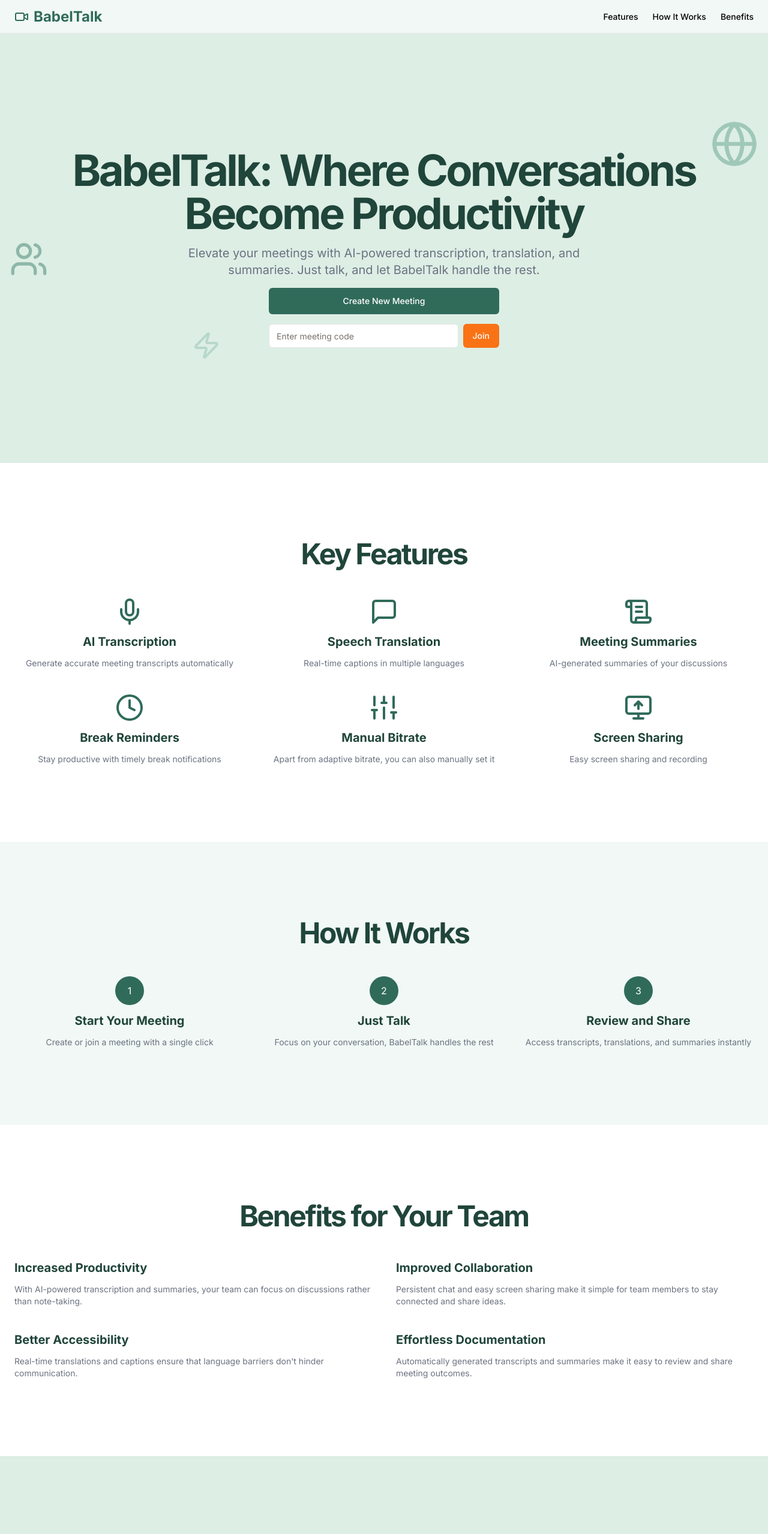
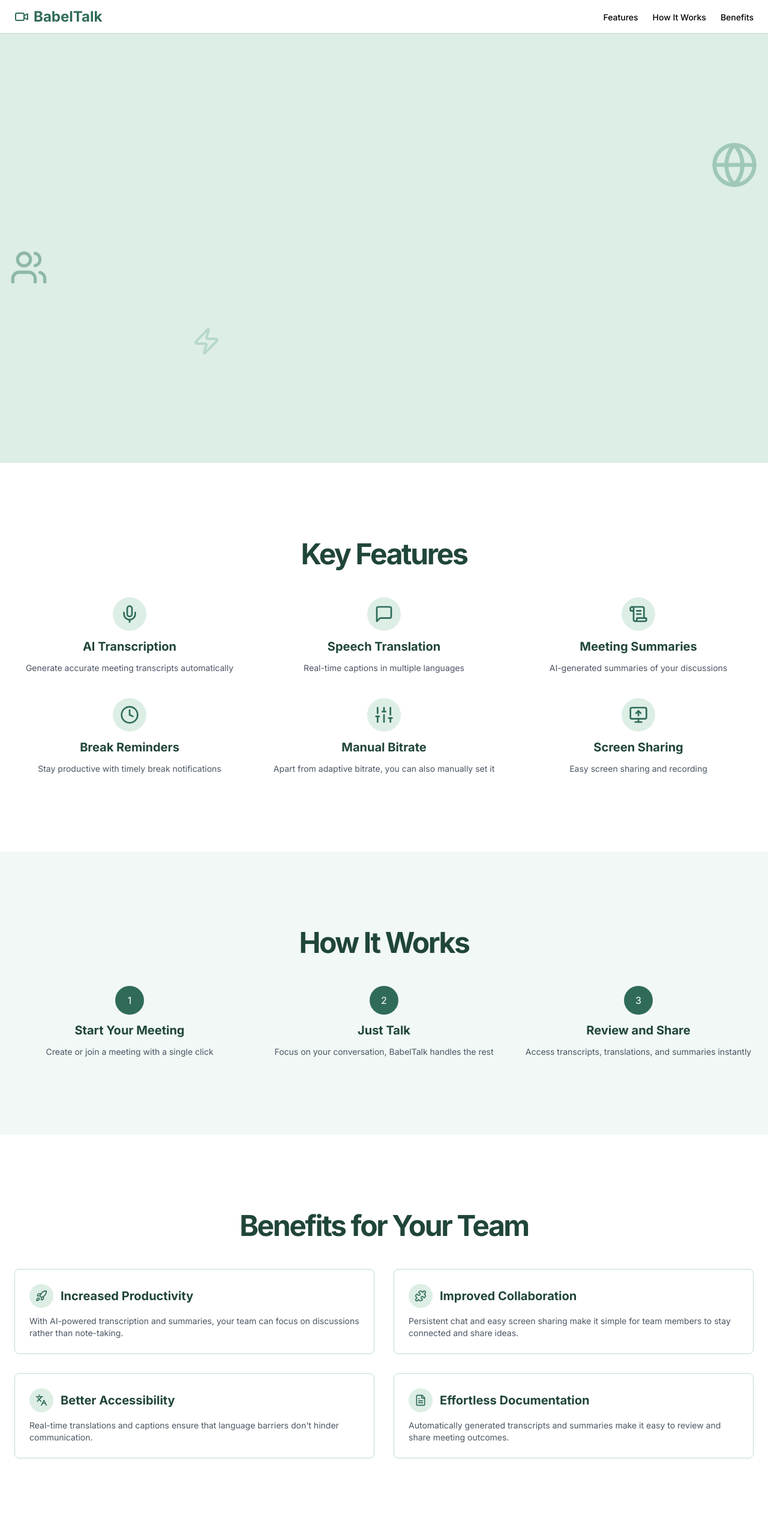
Before and after one commit to BabelTalk/webapp, a Next.js app: page / in a window 1280 px wide. Shown: the top 2558 px of the page at 60% size. Built offline with nearby package versions, Linux system fonts and the light colour scheme.

Commit message:
style: better dark mode and minute interactions/animation

```diff
--- a/src/app/page.tsx
+++ b/src/app/page.tsx
@@ -13,12 +13,20 @@
   Globe,
   Zap,
   ScrollText,
+  FileText,
+  Puzzle,
+  Rocket,
+  Languages,
 } from "lucide-react";
 import Link from "next/link";
-import { motion } from "framer-motion";
+import { motion, useScroll, useTransform } from "framer-motion";
 
 export default function Home() {
-  const fadeIn = {
+  const { scrollYProgress } = useScroll();
+  const opacity = useTransform(scrollYProgress, [0, 0.5], [1, 0]);
+  const scale = useTransform(scrollYProgress, [0, 0.5], [1, 0.8]);
+
+  const fadeInUp = {
     hidden: { opacity: 0, y: 20 },
     visible: { opacity: 1, y: 0, transition: { duration: 0.6 } },
   };
@@ -31,40 +39,47 @@
     },
   };
 
+  const scaleOnHover = {
+    hover: { scale: 1.05, transition: { duration: 0.2 } },
+  };
+
   return (
-    //TODO: there is an overflow in x direction due to the 3 icon animations
-    <div className="flex flex-col min-w-screen min-h-screen bg-gradient-to-b from-primary-50 to-white dark:from-gray-900 dark:to-gray-800 overflow-x-hidden">
-      <header className="px-4 lg:px-6 h-14 flex items-center border-b">
+    <div className="flex flex-col min-w-screen min-h-screen bg-gradient-to-b from-primary-50 to-white dark:from-gray-950 dark:to-gray-900 overflow-x-hidden">
+      <motion.header
+        className="px-4 lg:px-6 h-14 flex items-center border-b border-primary-200 dark:border-gray-800 sticky top-0 z-50 bg-white dark:bg-gray-950"
+        initial={{ y: -100 }}
+        animate={{ y: 0 }}
+        transition={{ type: "spring", stiffness: 100 }}
+      >
         <Link className="flex items-center justify-center" href="/">
-          <Video className="h-6 w-6 text-primary-600" />
-          <span className="ml-2 text-2xl font-bold text-primary-600">
+          <Video className="h-6 w-6 text-primary-600 dark:text-primary-400" />
+          <motion.span
+            className="ml-2 text-2xl font-bold text-primary-600 dark:text-primary-400"
+            whileHover={{ scale: 1.05 }}
+            whileTap={{ scale: 0.95 }}
+          >
             BabelTalk
-          </span>
+          </motion.span>
         </Link>
         <nav className="ml-auto flex gap-4 sm:gap-6">
+          {["Features", "How It Works", "Benefits"].map((item) => (
+            <motion.div key={item} whileHover="hover" variants={scaleOnHover}>
               <Link
-            className="text-sm font-medium hover:text-primary-600 transition-colors"
-            href="#features"
+                className="text-sm font-medium hover:text-primary-600 dark:hover:text-primary-400 transition-colors"
+                href={`#${item.toLowerCase().replace(/\s+/g, "-")}`}
               >
-            Features
+                {item}
               </Link>
-          <Link
-            className="text-sm font-medium hover:text-primary-600 transition-colors"
-            href="#how-it-works"
+            </motion.div>
+          ))}
+        </nav>
+      </motion.header>
+      <main className="flex-1">
+        <section className="w-full py-12 md:py-24 lg:py-32 xl:py-48 bg-primary-100 dark:bg-gray-800 relative overflow-hidden">
+          <motion.div
+            className="container px-4 md:px-6 relative z-10"
+            style={{ opacity, scale }}
           >
-            How It Works
-          </Link>
-          <Link
-            className="text-sm font-medium hover:text-primary-600 transition-colors"
-            href="#benefits"
-          >
-            Benefits
-          </Link>
-        </nav>
-      </header>
-      <main className="flex-1">
-        <section className="w-full py-12 md:py-24 lg:py-32 xl:py-48 bg-primary-100 dark:bg-primary-900">
-          <div className="container px-4 md:px-6">
             <motion.div
               className="flex flex-col items-center space-y-4 text-center"
               initial="hidden"
@@ -73,15 +88,15 @@
             >
               <motion.h1
                 className="text-4xl font-bold tracking-tighter sm:text-5xl md:text-6xl lg:text-7xl/none text-primary-800 dark:text-primary-100"
-                variants={fadeIn}
+                variants={fadeInUp}
               >
                 BabelTalk: Where Conversations{" "}
                 <br className="hidden sm:inline" />
                 Become Productivity
               </motion.h1>
               <motion.p
-                className="mx-auto max-w-[700px] text-gray-500 md:text-xl dark:text-gray-400"
-                variants={fadeIn}
+                className="mx-auto max-w-[700px] text-gray-600 dark:text-gray-300 md:text-xl"
+                variants={fadeInUp}
               >
                 Elevate your meetings with AI-powered transcription,
                 translation, and summaries. Just talk, and let BabelTalk handle
@@ -89,33 +104,37 @@
               </motion.p>
               <motion.div
                 className="w-full max-w-sm space-y-4"
-                variants={fadeIn}
+                variants={fadeInUp}
               >
+                <motion.div whileHover="hover" variants={scaleOnHover}>
                   <Button
                     size="lg"
-                  className="w-full bg-primary-600 hover:bg-primary-700 text-white"
+                    className="w-full bg-primary-600 hover:bg-primary-700 text-white dark:bg-primary-500 dark:hover:bg-primary-600"
                   >
                     Create New Meeting
                   </Button>
+                </motion.div>
                 <div className="flex space-x-2">
                   <Input className="flex-1" placeholder="Enter meeting code" />
+                  <motion.div whileHover="hover" variants={scaleOnHover}>
                     <Button
                       type="submit"
-                    className="bg-orange-500 hover:bg-orange-600 text-white"
+                      className="bg-orange-500 hover:bg-orange-600 text-white dark:bg-orange-600 dark:hover:bg-orange-700"
                     >
                       Join
                     </Button>
+                  </motion.div>
                 </div>
               </motion.div>
             </motion.div>
-          </div>
+          </motion.div>
           <motion.div
             className="absolute top-1/2 left-4 transform -translate-y-1/2"
             initial={{ opacity: 0, x: -50 }}
             animate={{ opacity: 1, x: 0 }}
             transition={{ delay: 0.5, duration: 0.5 }}
           >
-            <Users className="h-16 w-16 text-primary-500 opacity-50" />
+            <Users className="h-16 w-16 text-primary-500 dark:text-primary-400 opacity-50" />
           </motion.div>
           <motion.div
             className="absolute top-1/4 right-4 transform -translate-y-1/2"
@@ -123,7 +142,7 @@
             animate={{ opacity: 1, x: 0 }}
             transition={{ delay: 0.7, duration: 0.5 }}
           >
-            <Globe className="h-20 w-20 text-primary-400 opacity-50" />
+            <Globe className="h-20 w-20 text-primary-400 dark:text-primary-300 opacity-50" />
           </motion.div>
           <motion.div
             className="absolute bottom-1/4 left-1/4 transform -translate-x-1/2"
@@ -131,21 +150,24 @@
             animate={{ opacity: 1, y: 0 }}
             transition={{ delay: 0.9, duration: 0.5 }}
           >
-            <Zap className="h-12 w-12 text-primary-300 opacity-50" />
+            <Zap className="h-12 w-12 text-primary-300 dark:text-primary-200 opacity-50" />
           </motion.div>
         </section>
         <motion.section
           id="features"
-          className="w-full py-12 md:py-24 lg:py-32 bg-white dark:bg-gray-800"
+          className="w-full py-12 md:py-24 lg:py-32 bg-white dark:bg-gray-900"
           initial="hidden"
           whileInView="visible"
-          viewport={{ once: false }}
+          viewport={{ once: false, amount: 0.3 }}
           variants={stagger}
         >
           <div className="container px-4 md:px-6">
-            <h2 className="text-3xl font-bold tracking-tighter sm:text-5xl text-center mb-12 text-primary-800 dark:text-primary-100">
+            <motion.h2
+              className="text-3xl font-bold tracking-tighter sm:text-5xl text-center mb-12 text-primary-800 dark:text-primary-100"
+              variants={fadeInUp}
+            >
               Key Features
-            </h2>
+            </motion.h2>
             <div className="grid gap-10 sm:grid-cols-2 md:grid-cols-3">
               {[
                 {
@@ -185,13 +207,19 @@
                 <motion.div
                   key={index}
                   className="flex flex-col items-center space-y-3 text-center"
-                  variants={fadeIn}
+                  variants={fadeInUp}
+                  whileHover="hover"
                 >
-                  <feature.icon className="h-12 w-12 text-primary-600" />
+                  <motion.div
+                    className="rounded-full p-3 bg-primary-100 dark:bg-primary-800"
+                    variants={scaleOnHover}
+                  >
+                    <feature.icon className="h-8 w-8 text-primary-600 dark:text-primary-400" />
+                  </motion.div>
                   <h3 className="text-xl font-bold text-primary-800 dark:text-primary-100">
                     {feature.title}
                   </h3>
-                  <p className="text-sm text-gray-500 dark:text-gray-400">
+                  <p className="text-sm text-gray-600 dark:text-gray-300">
                     {feature.description}
                   </p>
                 </motion.div>
@@ -201,16 +229,19 @@
         </motion.section>
         <motion.section
           id="how-it-works"
-          className="w-full py-12 md:py-24 lg:py-32 bg-primary-50 dark:bg-gray-900"
+          className="w-full py-12 md:py-24 lg:py-32 bg-primary-50 dark:bg-gray-800"
           initial="hidden"
           whileInView="visible"
-          viewport={{ once: true }}
+          viewport={{ once: true, amount: 0.3 }}
           variants={stagger}
         >
           <div className="container px-4 md:px-6">
-            <h2 className="text-3xl font-bold tracking-tighter sm:text-5xl text-center mb-12 text-primary-800 dark:text-primary-100">
+            <motion.h2
+              className="text-3xl font-bold tracking-tighter sm:text-5xl text-center mb-12 text-primary-800 dark:text-primary-100"
+              variants={fadeInUp}
+            >
               How It Works
-            </h2>
+            </motion.h2>
             <div className="grid gap-10 md:grid-cols-3">
               {[
                 {
@@ -234,10 +265,10 @@
                 <motion.div
                   key={index}
                   className="flex flex-col items-center space-y-3 text-center"
-                  variants={fadeIn}
+                  variants={fadeInUp}
                 >
                   <motion.div
-                    className="flex h-12 w-12 items-center justify-center rounded-full bg-primary-600 text-white"
+                    className="flex h-12 w-12 items-center justify-center rounded-full bg-primary-600 dark:bg-primary-500 text-white"
                     whileHover={{ scale: 1.1 }}
                     whileTap={{ scale: 0.9 }}
                   >
@@ -246,7 +277,7 @@
                   <h3 className="text-xl font-bold text-primary-800 dark:text-primary-100">
                     {item.title}
                   </h3>
-                  <p className="text-sm text-gray-500 dark:text-gray-400">
+                  <p className="text-sm text-gray-600 dark:text-gray-300">
                     {item.description}
                   </p>
                 </motion.div>
@@ -256,34 +287,41 @@
         </motion.section>
         <motion.section
           id="benefits"
-          className="w-full py-12 md:py-24 lg:py-32 bg-white dark:bg-gray-800"
+          className="w-full py-12 md:py-24 lg:py-32 bg-white dark:bg-gray-900"
           initial="hidden"
           whileInView="visible"
-          viewport={{ once: true }}
+          viewport={{ once: true, amount: 0.3 }}
           variants={stagger}
         >
           <div className="container px-4 md:px-6">
-            <h2 className="text-3xl font-bold tracking-tighter sm:text-5xl text-center mb-12 text-primary-800 dark:text-primary-100">
+            <motion.h2
+              className="text-3xl font-bold tracking-tighter sm:text-5xl text-center mb-12 text-primary-800 dark:text-primary-100"
+              variants={fadeInUp}
+            >
               Benefits for Your Team
-            </h2>
-            <div className="grid gap-10 sm:grid-cols-2">
+            </motion.h2>
+            <div className="grid gap-8 sm:grid-cols-2">
               {[
                 {
+                  icon: Rocket,
                   title: "Increased Productivity",
                   description:
                     "With AI-powered transcription and summaries, your team can focus on discussions rather than note-taking.",
                 },
                 {
+                  icon: Puzzle,
                   title: "Improved Collaboration",
                   description:
                     "Persistent chat and easy screen sharing make it simple for team members to stay connected and share ideas.",
                 },
                 {
+                  icon: Languages,
                   title: "Better Accessibility",
                   description:
                     "Real-time translations and captions ensure that language barriers don't hinder communication.",
                 },
                 {
+                  icon: FileText,
                   title: "Effortless Documentation",
                   description:
                     "Automatically generated transcripts and summaries make it easy to review and share meeting outcomes.",
@@ -291,13 +329,22 @@
               ].map((benefit, index) => (
                 <motion.div
                   key={index}
-                  className="flex flex-col space-y-3"
-                  variants={fadeIn}
+                  className="flex flex-col space-y-3 p-6 border border-primary-200 dark:border-primary-800 rounded-lg"
+                  variants={fadeInUp}
+                  whileHover="hover"
                 >
+                  <motion.div
+                    className="flex items-center space-x-3"
+                    variants={scaleOnHover}
+                  >
+                    <div className="flex items-center justify-center w-10 h-10 rounded-full bg-primary-100 dark:bg-primary-800">
+                      <benefit.icon className="h-5 w-5 text-primary-600 dark:text-primary-300" />
+                    </div>
                     <h3 className="text-xl font-bold text-primary-800 dark:text-primary-100">
                       {benefit.title}
                     </h3>
-                  <p className="text-sm text-gray-500 dark:text-gray-400">
+                  </motion.div>
+                  <p className="text-sm text-gray-600 dark:text-gray-300">
                     {benefit.description}
                   </p>
                 </motion.div>
@@ -306,21 +353,21 @@
           </div>
         </motion.section>
         <motion.section
-          className="w-full py-12 md:py-24 lg:py-32 bg-primary-100 dark:bg-primary-900"
+          className="w-full py-12 md:py-24 lg:py-32 bg-primary-100 dark:bg-gray-800"
           initial="hidden"
           whileInView="visible"
-          viewport={{ once: true }}
+          viewport={{ once: true, amount: 0.3 }}
           variants={stagger}
         >
           <div className="container px-4 md:px-6">
             <motion.div
               className="flex flex-col items-center space-y-4 text-center"
-              variants={fadeIn}
+              variants={fadeInUp}
             >
               <h2 className="text-3xl font-bold tracking-tighter sm:text-5xl text-primary-800 dark:text-primary-100">
                 Ready to Transform Your Meetings?
               </h2>
-              <p className="mx-auto max-w-[600px] text-gray-500 md:text-xl/relaxed lg:text-base/relaxed xl:text-xl/relaxed dark:text-gray-400">
+              <p className="mx-auto max-w-[600px] text-gray-600 dark:text-gray-300 md:text-xl/relaxed lg:text-base/relaxed xl:text-xl/relaxed">
                 Join thousands of teams already using BabelTalk to boost their
                 productivity and collaboration.
               </p>
@@ -331,12 +378,14 @@
                     placeholder="Enter your email"
                     type="email"
                   />
+                  <motion.div whileHover="hover" variants={scaleOnHover}>
                     <Button
                       type="submit"
-                    className="bg-primary-600 hover:bg-primary-700 text-white"
+                      className="bg-primary-600 hover:bg-primary-700 text-white dark:bg-primary-500 dark:hover:bg-primary-600"
                     >
                       Get Started
                     </Button>
+                  </motion.div>
                 </form>
                 <p className="text-xs text-gray-500 dark:text-gray-400">
                   Start your free trial. No credit card required.
@@ -346,19 +395,30 @@
           </div>
         </motion.section>
       </main>
-      <footer className="flex flex-col gap-2 sm:flex-row py-6 w-full shrink-0 items-center px-4 md:px-6 border-t">
+      <motion.footer
+        className="flex flex-col gap-2 sm:flex-row py-6 w-full shrink-0 items-center px-4 md:px-6 border-t border-gray-200 dark:border-gray-800"
+        initial={{ opacity: 0 }}
+        animate={{ opacity: 1 }}
+        transition={{ delay: 0.5 }}
+      >
         <p className="text-xs text-gray-500 dark:text-gray-400">
-          © 2023 BabelTalk. All rights reserved.
+          © 2024 BabelTalk. All rights reserved.
         </p>
         <nav className="sm:ml-auto flex gap-4 sm:gap-6">
-          <Link className="text-xs hover:underline underline-offset-4" href="#">
+          <Link
+            className="text-xs hover:underline underline-offset-4 text-gray-500 hover:text-gray-700 dark:text-gray-400 dark:hover:text-gray-200"
+            href="#"
+          >
             Terms of Service
           </Link>
-          <Link className="text-xs hover:underline underline-offset-4" href="#">
+          <Link
+            className="text-xs hover:underline underline-offset-4 text-gray-500 hover:text-gray-700 dark:text-gray-400 dark:hover:text-gray-200"
+            href="#"
+          >
             Privacy
           </Link>
         </nav>
-      </footer>
+      </motion.footer>
     </div>
   );
 }
```
Lines whose indentation alone changed are shown as unchanged.
